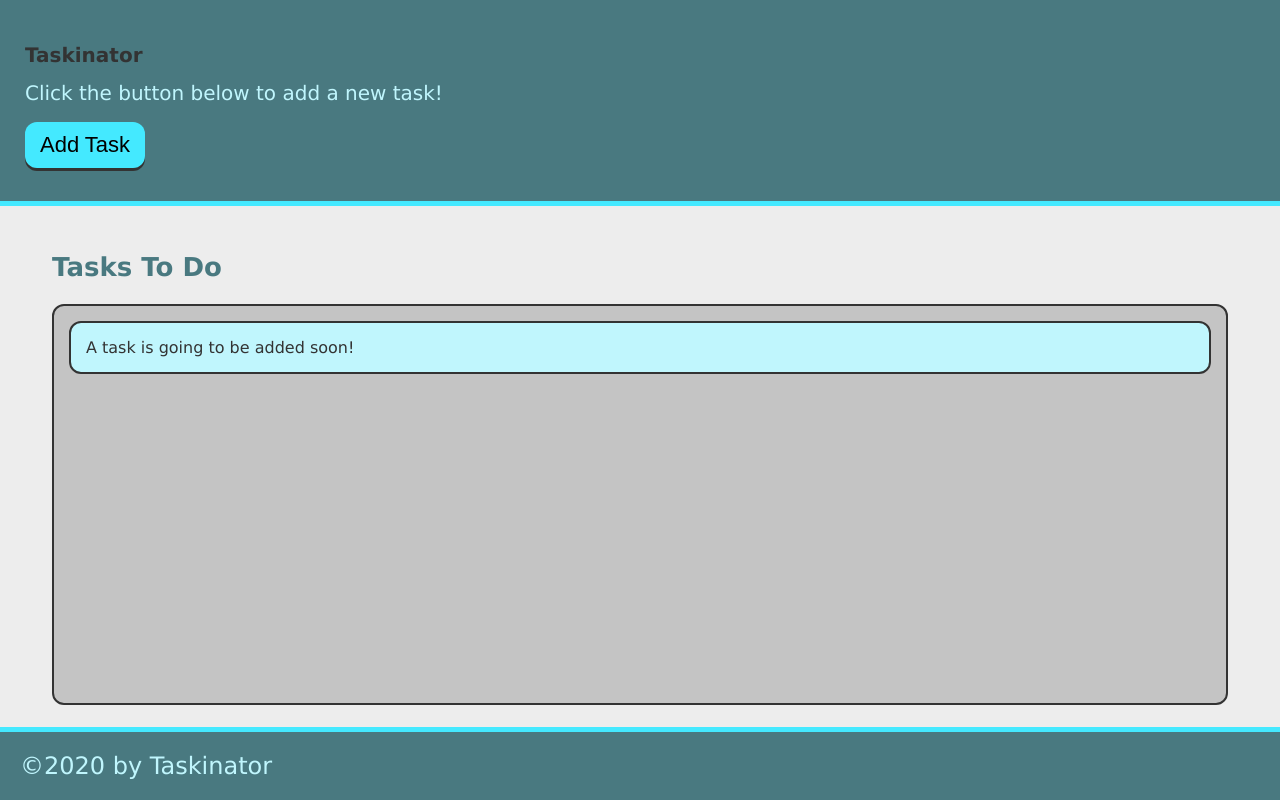
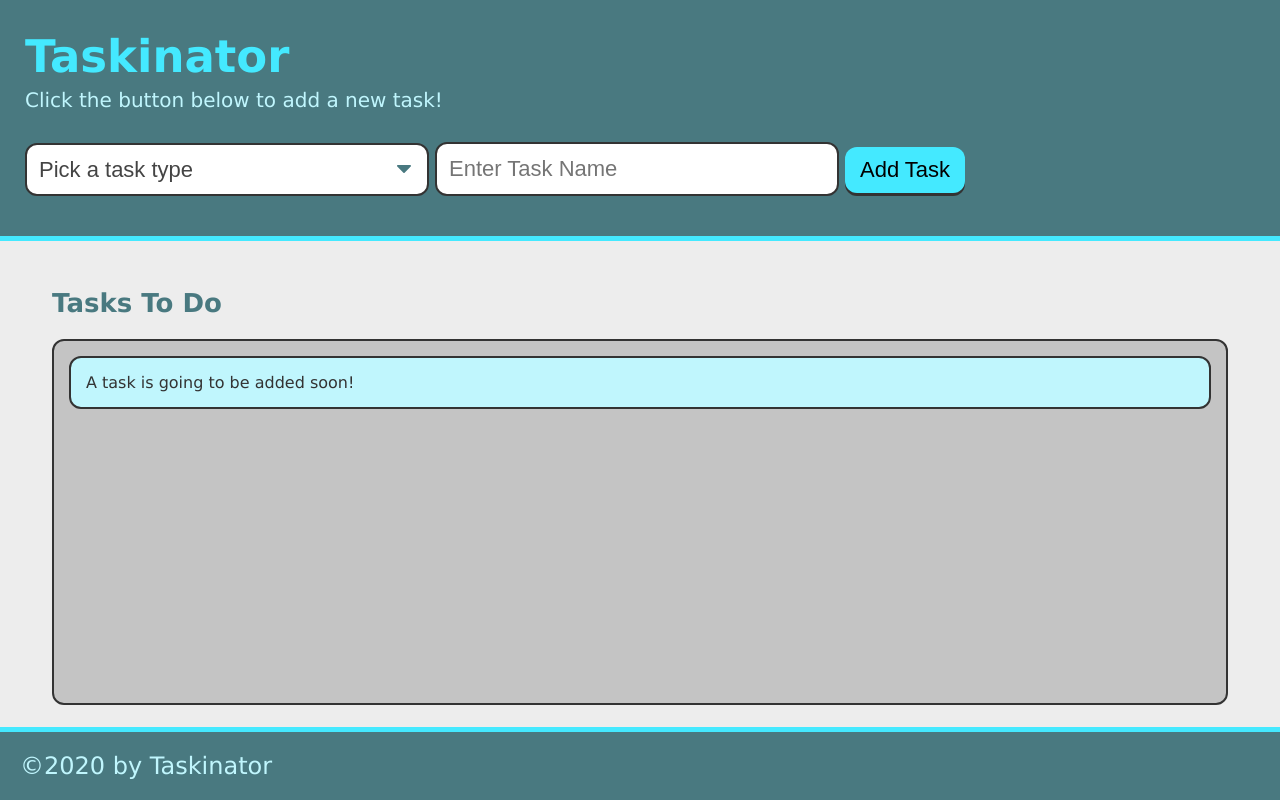
Before and after one commit to sfoutz0205/taskinator, a plain HTML site: page index.html in a window 1280 px wide. Drawn offline with Linux system fonts and the light colour scheme.

Commit message:
add form fields to header

```diff
--- a/assets/css/style.css
+++ b/assets/css/style.css
@@ -33,8 +33,7 @@ header p {
   font-size: 2rem;
 }
 
-p,
-li {
+p, li {
   font-size: 1.6rem;
 }
 
--- a/index.html
+++ b/index.html
@@ -9,9 +9,27 @@
 
 <body>
   <header>
-    <h1>Taskinator</h1>
+    <h1 class="page-title">Taskinator</h1>
     <p>Click the button below to add a new task!</p>
-    <button class="btn" id="save-task">Add Task</button>
+
+    <form id="task-form">
+      <div class="form-group">
+        <select name="task-type" class="select-dropdown">
+          <option value="" disabled selected>Pick a task type</option>
+          <option value="Print">Print</option>
+          <option value="Web">Web</option>
+          <option value="Mobile">Mobile</option>
+        </select>
+      </div>
+
+      <div class="form-group">
+        <input type="text" name="task-name" class="text-input" placeholder="Enter Task Name" />
+      </div>
+
+      <div class="form-group">
+        <button class="btn" id="save-task" type="submit">Add Task</button>
+      </div>
+    </form>
   </header>
 
   <main class="page-content">
```
